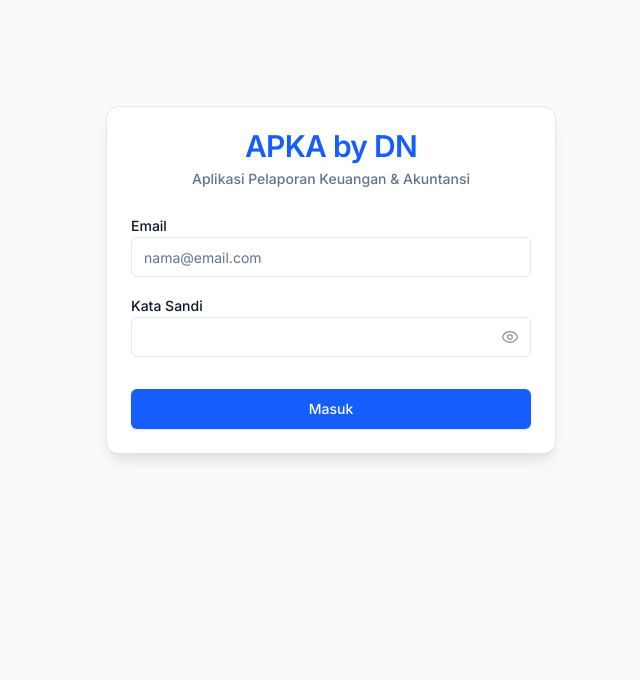
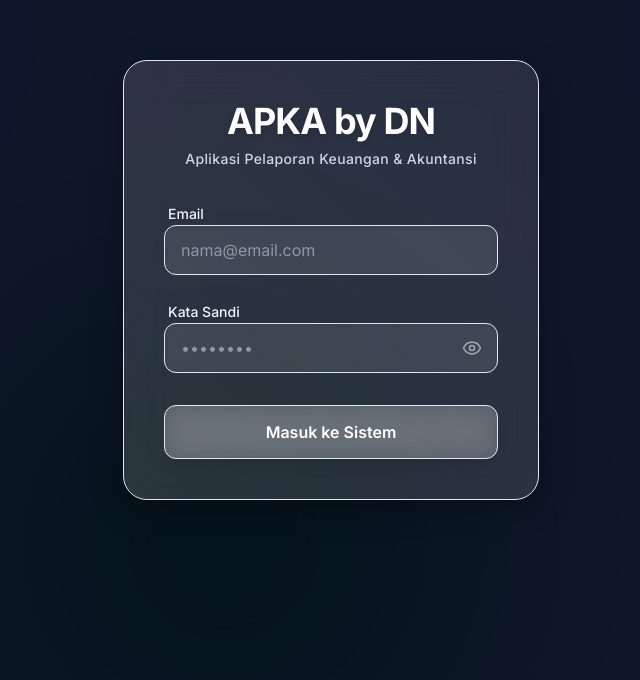
Before and after one commit to dposumah/apka-by-dn, a Next.js app: page /login in a window 1280 px wide. Shown: the part 120-800 px from the top of the page, without its empty margins (309-949 px from the left). Built offline with nearby package versions, Linux system fonts and the light colour scheme.

Commit message:
feat: Glassmorphism effect for Login Page

```diff
--- a/src/app/(auth)/layout.tsx
+++ b/src/app/(auth)/layout.tsx
@@ -4,8 +4,15 @@ export default function AuthLayout({
   children: React.ReactNode;
 }) {
   return (
-    <div className="min-h-screen flex items-center justify-center bg-gray-50">
-      {children}
+    <div className="relative min-h-screen flex items-center justify-center bg-slate-900 overflow-hidden">
+      {/* Colorful Animated Blobs for Background */}
+      <div className="absolute top-[-10%] left-[-10%] w-96 h-96 bg-purple-500 rounded-full mix-blend-multiply filter blur-[100px] opacity-70 animate-blob"></div>
+      <div className="absolute top-[-10%] right-[-10%] w-96 h-96 bg-cyan-500 rounded-full mix-blend-multiply filter blur-[100px] opacity-70 animate-blob animation-delay-2000"></div>
+      <div className="absolute bottom-[-20%] left-[20%] w-[500px] h-[500px] bg-emerald-500 rounded-full mix-blend-multiply filter blur-[100px] opacity-70 animate-blob animation-delay-4000"></div>
+
+      <div className="relative z-10 w-full max-w-md px-4">
+        {children}
+      </div>
     </div>
   );
 }
--- a/src/app/(auth)/login/page.tsx
+++ b/src/app/(auth)/login/page.tsx
@@ -3,10 +3,6 @@
 import { useState } from 'react';
 import { signIn } from 'next-auth/react';
 import { useRouter } from 'next/navigation';
-import { Button } from '@/components/ui/button';
-import { Input } from '@/components/ui/input';
-import { Label } from '@/components/ui/label';
-import { Card, CardContent, CardDescription, CardHeader, CardTitle, CardFooter } from '@/components/ui/card';
 import { Eye, EyeOff } from 'lucide-react';
 
 export default function LoginPage() {
@@ -43,59 +39,67 @@ export default function LoginPage() {
   };
 
   return (
-    <Card className="w-full max-w-md mx-auto shadow-lg border-0 ring-1 ring-gray-200">
-      <CardHeader className="space-y-2 text-center pb-6">
-        <CardTitle className="text-3xl font-bold text-blue-600">APKA by DN</CardTitle>
-        <CardDescription className="text-sm text-gray-500 font-medium">
+    <div className="backdrop-blur-xl bg-white/10 border border-white/20 shadow-[0_8px_32px_0_rgba(0,0,0,0.3)] rounded-3xl p-8 sm:p-10 w-full relative overflow-hidden">
+      {/* Shine effect overlay */}
+      <div className="absolute inset-0 bg-gradient-to-tr from-white/5 to-white/0 pointer-events-none rounded-3xl"></div>
+
+      <div className="relative z-10 text-center mb-8">
+        <h1 className="text-4xl font-bold text-white tracking-tight drop-shadow-md mb-2">APKA by DN</h1>
+        <p className="text-sm font-medium text-blue-100 opacity-90 tracking-wide">
           Aplikasi Pelaporan Keuangan & Akuntansi
-        </CardDescription>
-      </CardHeader>
-      <form onSubmit={handleLogin}>
-        <CardContent className="space-y-4">
+        </p>
+      </div>
+
+      <form onSubmit={handleLogin} className="relative z-10 space-y-6">
         {error && (
-            <div className="p-3 text-sm font-medium text-red-600 bg-red-50 rounded-md border border-red-100">
+          <div className="p-3 text-sm font-medium text-white bg-red-500/50 backdrop-blur-md rounded-xl border border-red-500/50 text-center">
             {error}
           </div>
         )}
-          <div className="space-y-2 text-left">
-            <Label htmlFor="email">Email</Label>
-            <Input
+
+        <div className="space-y-1.5">
+          <label htmlFor="email" className="text-sm font-medium text-blue-50 ml-1 drop-shadow-sm">Email</label>
+          <input
             id="email"
             type="email"
             placeholder="nama@email.com"
             value={email}
             onChange={(e) => setEmail(e.target.value)}
             required
-              className="w-full"
+            className="w-full bg-white/10 border border-white/20 text-white placeholder:text-blue-100/50 rounded-xl px-4 py-3 focus:outline-none focus:ring-2 focus:ring-white/50 focus:bg-white/20 transition-all shadow-inner"
           />
         </div>
-          <div className="space-y-2 text-left">
-            <Label htmlFor="password">Kata Sandi</Label>
+
+        <div className="space-y-1.5">
+          <label htmlFor="password" className="text-sm font-medium text-blue-50 ml-1 drop-shadow-sm">Kata Sandi</label>
           <div className="relative">
-              <Input
+            <input
               id="password"
               type={showPassword ? 'text' : 'password'}
+              placeholder="••••••••"
               value={password}
               onChange={(e) => setPassword(e.target.value)}
               required
-                className="w-full pr-10"
+              className="w-full bg-white/10 border border-white/20 text-white placeholder:text-blue-100/50 rounded-xl px-4 py-3 focus:outline-none focus:ring-2 focus:ring-white/50 focus:bg-white/20 transition-all shadow-inner pr-12"
             />
             <button
               type="button"
-                className="absolute right-3 top-1/2 -translate-y-1/2 text-gray-400 hover:text-gray-600 transition-colors"
+              className="absolute right-3 top-1/2 -translate-y-1/2 text-white/50 hover:text-white transition-colors p-1"
               onClick={() => setShowPassword(!showPassword)}
             >
-                {showPassword ? <EyeOff size={18} /> : <Eye size={18} />}
+              {showPassword ? <EyeOff size={20} /> : <Eye size={20} />}
             </button>
           </div>
         </div>
-        </CardContent>
-        <CardFooter className="pt-2">
-          <Button type="submit" className="w-full bg-blue-600 hover:bg-blue-700 text-white shadow-sm" disabled={loading}>
-            {loading ? 'Memproses...' : 'Masuk'}
-          </Button>
-        </CardFooter>
+
+        <button
+          type="submit"
+          disabled={loading}
+          className="w-full bg-white/20 hover:bg-white/30 text-white border border-white/30 backdrop-blur-md font-semibold rounded-xl px-4 py-3.5 transition-all shadow-lg hover:shadow-xl disabled:opacity-50 disabled:cursor-not-allowed mt-2"
+        >
+          {loading ? 'Memproses...' : 'Masuk ke Sistem'}
+        </button>
       </form>
-    </Card>
+    </div>
   );
 }
--- a/src/app/globals.css
+++ b/src/app/globals.css
@@ -128,3 +128,17 @@ body {
     transform: translateY(0);
   }
 }
+/* ==================== Glassmorphism Animation ==================== */
+@theme {
+  --animate-blob: blob 7s infinite;
+}
+
+@keyframes blob {
+  0% { transform: translate(0px, 0px) scale(1); }
+  33% { transform: translate(30px, -50px) scale(1.1); }
+  66% { transform: translate(-20px, 20px) scale(0.9); }
+  100% { transform: translate(0px, 0px) scale(1); }
+}
+
+.animation-delay-2000 { animation-delay: 2s; }
+.animation-delay-4000 { animation-delay: 4s; }
```
Lines whose indentation alone changed are shown as unchanged.
